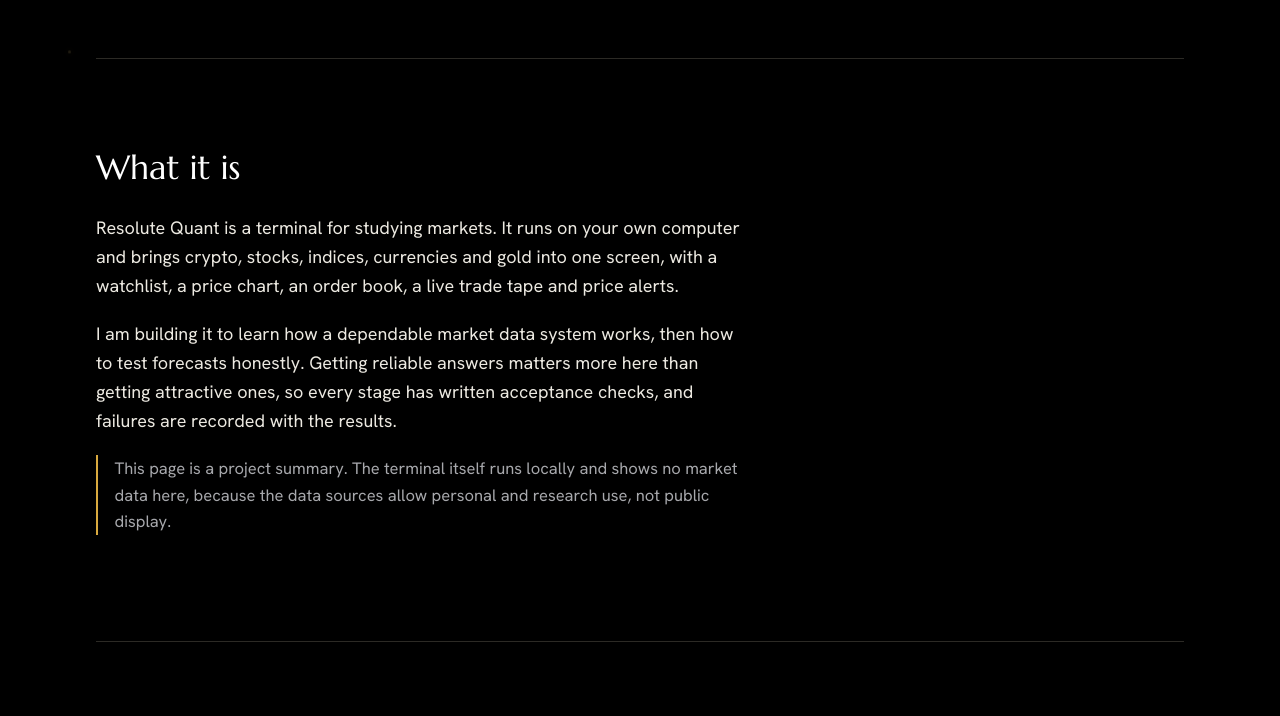
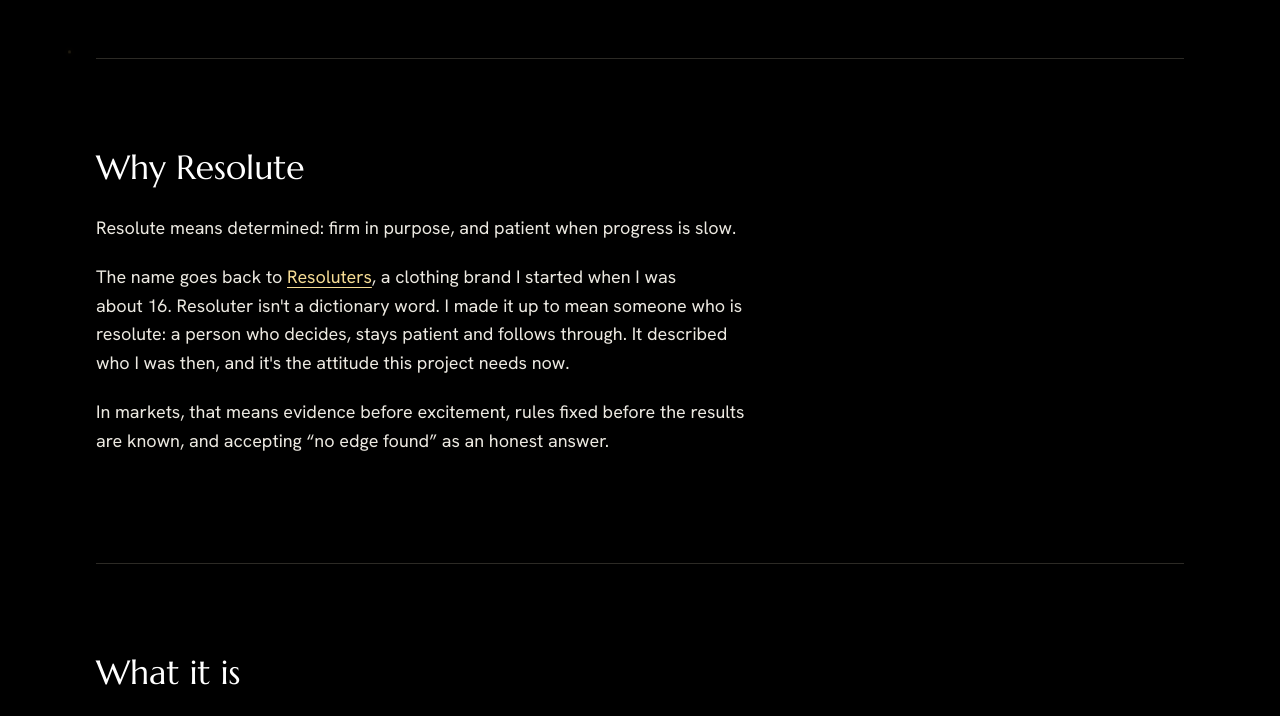
Before and after one commit to subashgauchan16/Resolute-Quant, a plain HTML site: page site/index.html in a window 1280 px wide. Shown: the part 742-1458 px from the top of the page. Drawn offline with Linux system fonts and the light colour scheme.

Commit message:
Add the story behind the name Resolute
Co-Authored-By: Claude Opus 5.5 <noreply@anthropic.com>

```diff
--- a/site/index.html
+++ b/site/index.html
@@ -31,6 +31,13 @@
 </header>
 
 <main>
+  <section class="prose" id="why-resolute">
+    <h2>Why Resolute</h2>
+    <p>Resolute means determined: firm in purpose, and patient when progress is slow.</p>
+    <p>The name goes back to <a href="https://www.instagram.com/resoluters_official/" rel="noopener noreferrer">Resoluters</a>, a clothing brand I started when I was about&nbsp;16. Resoluter isn't a dictionary word. I made it up to mean someone who is resolute: a person who decides, stays patient and follows through. It described who I was then, and it's the attitude this project needs now.</p>
+    <p>In markets, that means evidence before excitement, rules fixed before the results are known, and accepting “no edge found” as an honest answer.</p>
+  </section>
+
   <section class="prose">
     <h2>What it is</h2>
     <p>Resolute Quant is a terminal for studying markets. It runs on your own computer and brings crypto, stocks, indices, currencies and gold into one screen, with a watchlist, a price chart, an order book, a live trade tape and price alerts.</p>
```
Also changed, not shown: 1 other file.
